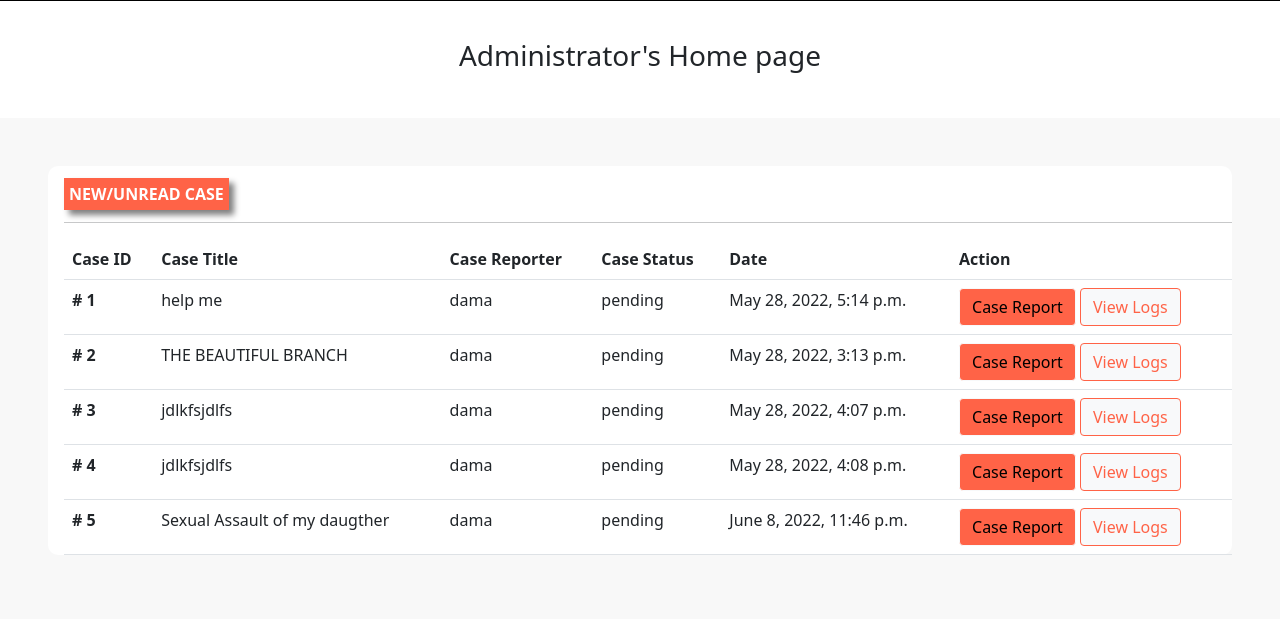
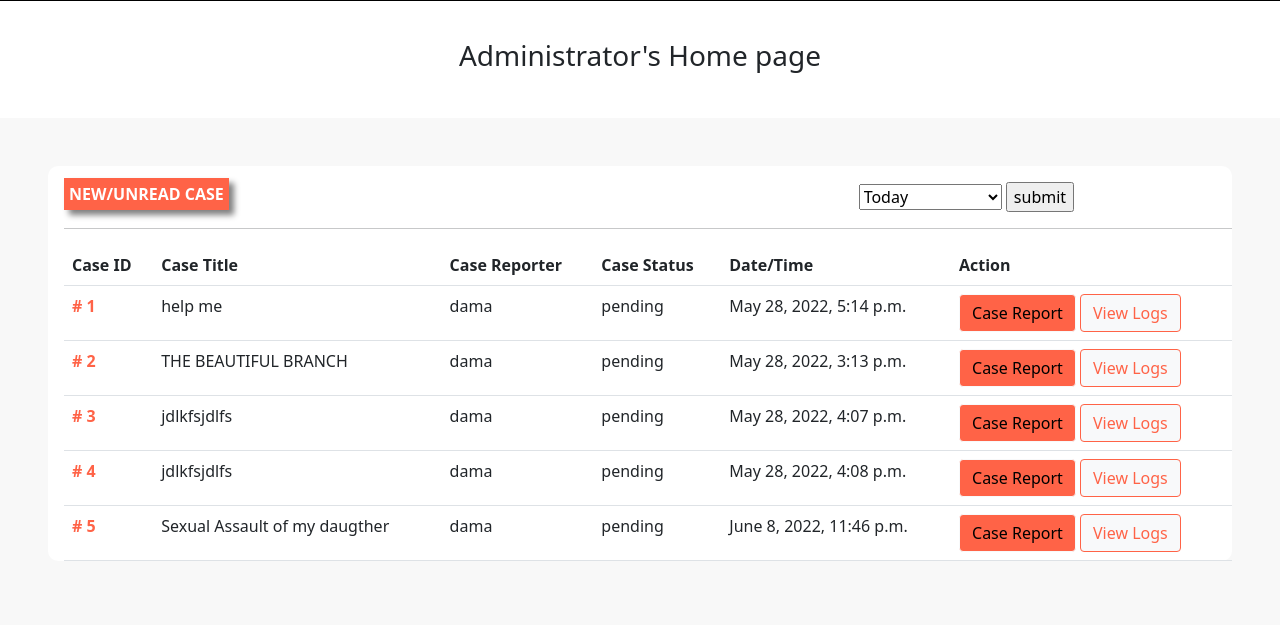
Before and after one commit to DamaMichaelYohanna/complain-system, a Django app: page /administrator/ in a window 1280 px wide. Shown: the part 481-1106 px from the top of the page. Before the commit the page ends 1036 px from the top, so only its background shows below. Run offline with Django 4.2, Linux system fonts and the light colour scheme; a user stored in the database is signed in; data comes from the database, SQL or seed files in the repository; some libraries are stand-ins or nearby versions.

Commit message:
updated complain

```diff
--- a/administrator/templates/administrator/all_complains.html
+++ b/administrator/templates/administrator/all_complains.html
@@ -5,7 +5,8 @@ Home{% endblock %} {% block content %}
 </div>
 <div class="ps-5 pe-5 pt-5 pb-5" style="background: #f8f8f8">
   <div style="background-color: white; border-radius: 10px" class="ps-3 pt-3">
-    <div>
+    <div class="row">
+      <div class="col-8">
         <span
           style="
             font-weight: bold;
@@ -18,6 +19,18 @@ Home{% endblock %} {% block content %}
           NEW/UNREAD CASE
         </span>
       </div>
+
+      <div class="col-4">
+        <form action="" class="form">
+          <select name="filter" id="filter">
+            <option value="Today">Today</option>
+            <option value="seven">Last Seven Days</option>
+            <option value="Thirty">Last Thirty Days</option>
+          </select>
+          <input type="submit" value="submit" />
+        </form>
+      </div>
+    </div>
     <hr />
     <table class="table">
       <tr>
@@ -25,12 +38,12 @@ Home{% endblock %} {% block content %}
         <th>Case Title</th>
         <th>Case Reporter</th>
         <th>Case Status</th>
-        <th>Date</th>
+        <th>Date/Time</th>
         <th>Action</th>
       </tr>
       {% for complain in complain %}
       <tr>
-        <td style="font-weight: bold"># {{complain.id}}</td>
+        <td style="font-weight: bold; color: tomato"># {{complain.id}}</td>
         <td>{{complain}}</td>
         <td>{{complain.owner}}</td>
         <td>{{complain.status}}</td>
```
Lines whose indentation alone changed are shown as unchanged.
